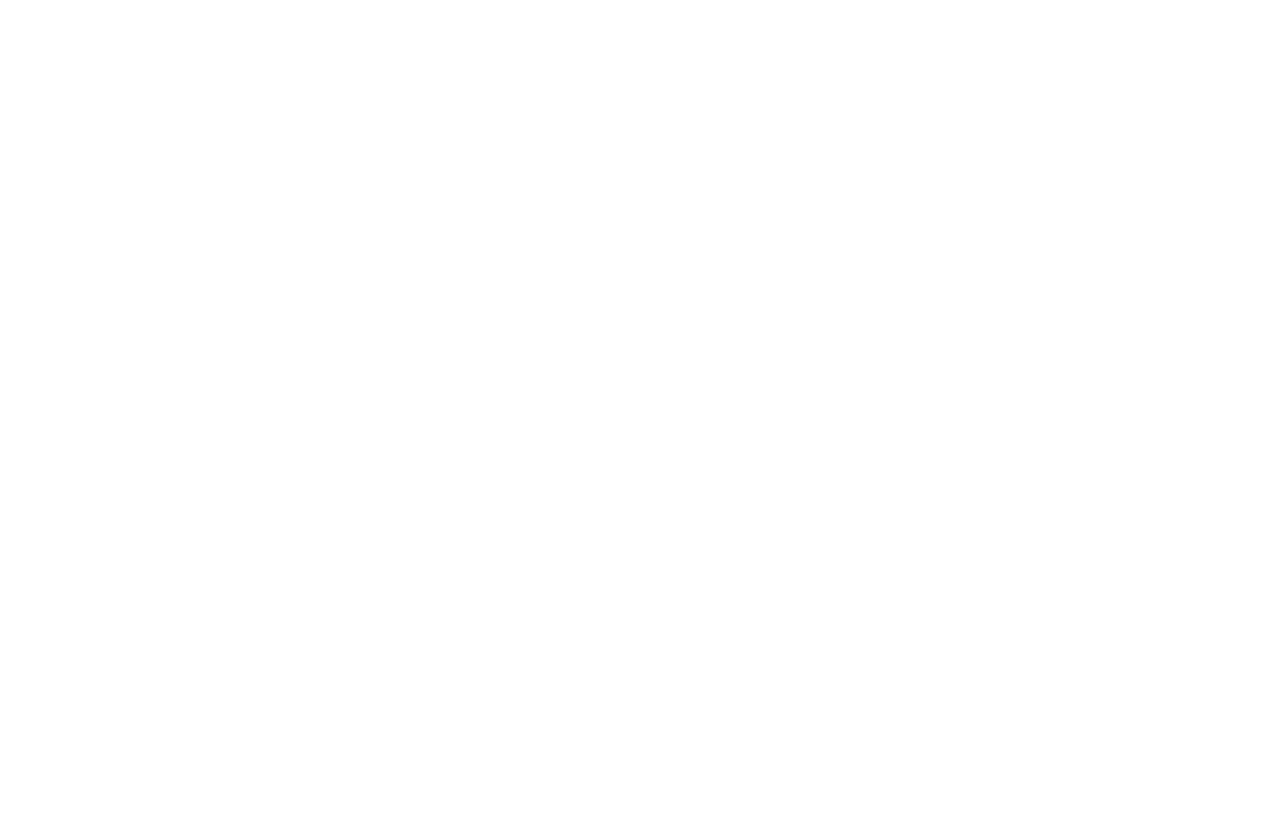
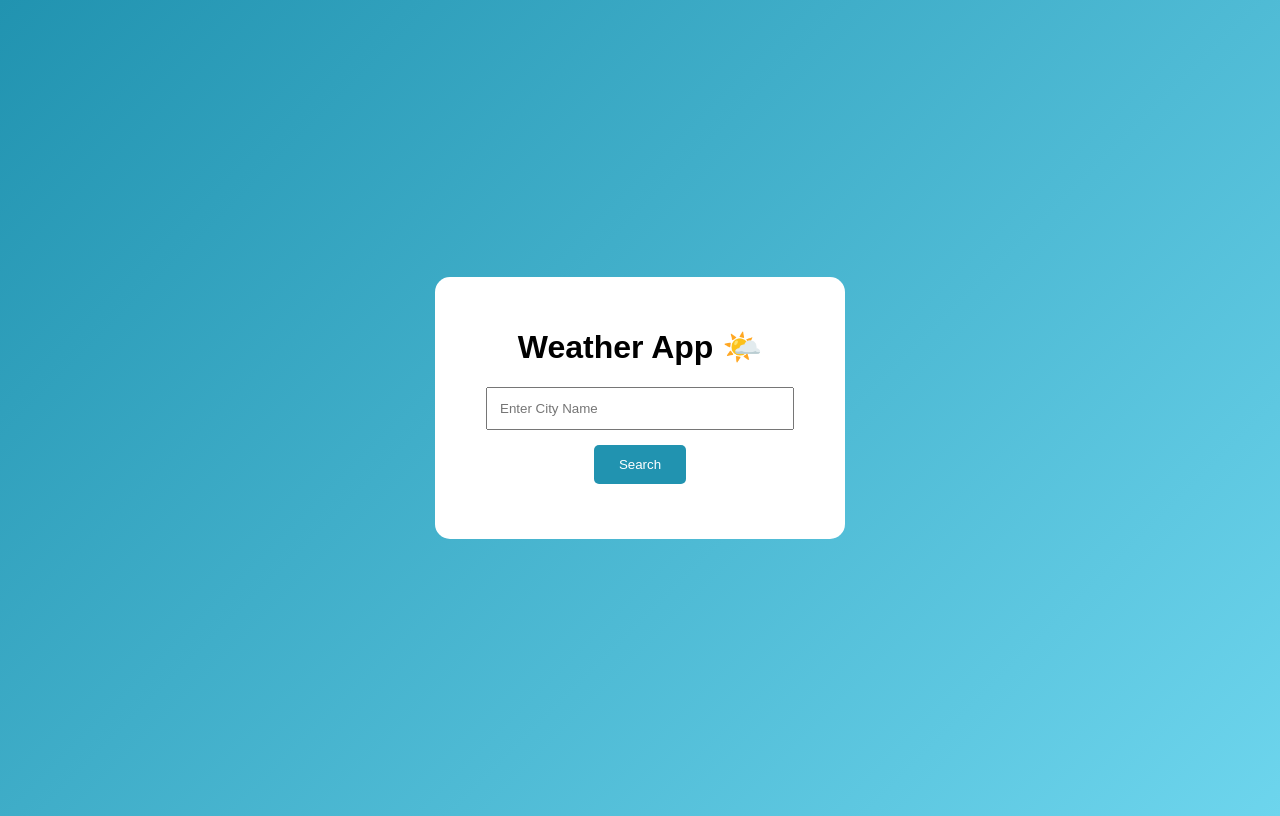
Before and after one commit to kaveeshasithum/Weather-App, a plain HTML site: page index.html in a window 1280 px wide. Drawn offline with Linux system fonts and the light colour scheme.

Commit message:
first commit

```diff
--- a/index.html
+++ b/index.html
@@ -1,11 +1,26 @@
 <!DOCTYPE html>
-<html lang="en">
+<html>
 <head>
-    <meta charset="UTF-8">
-    <meta name="viewport" content="width=device-width, initial-scale=1.0">
-    <title>Document</title>
+    <title>Weather App</title>
+    <link rel="stylesheet" href="style.css">
 </head>
 <body>
 
+    <div class="container">
+
+        <h1>Weather App 🌤️</h1>
+
+        <input type="text" id="city" placeholder="Enter City Name">
+
+        <button onclick="getWeather()">Search</button>
+
+        <div id="result">
+
+        </div>
+
+    </div>
+
+    <script src="script.js"></script>
+
 </body>
 </html>
--- /dev/null
+++ b/style.css
@@ -0,0 +1,35 @@
+body {
+    font-family: Arial;
+    background: linear-gradient(135deg, #2193b0, #6dd5ed);
+    display: flex;
+    justify-content: center;
+    align-items: center;
+    height: 100vh;
+}
+
+.container {
+    background: white;
+    padding: 30px;
+    width: 350px;
+    text-align: center;
+    border-radius: 15px;
+}
+
+input {
+    padding: 12px;
+    width: 80%;
+    margin-bottom: 15px;
+}
+
+button {
+    padding: 12px 25px;
+    background: #2193b0;
+    color: white;
+    border: none;
+    cursor: pointer;
+    border-radius: 5px;
+}
+
+#result {
+    margin-top: 25px;
+}
```
Also changed, not shown: app.js (added).
